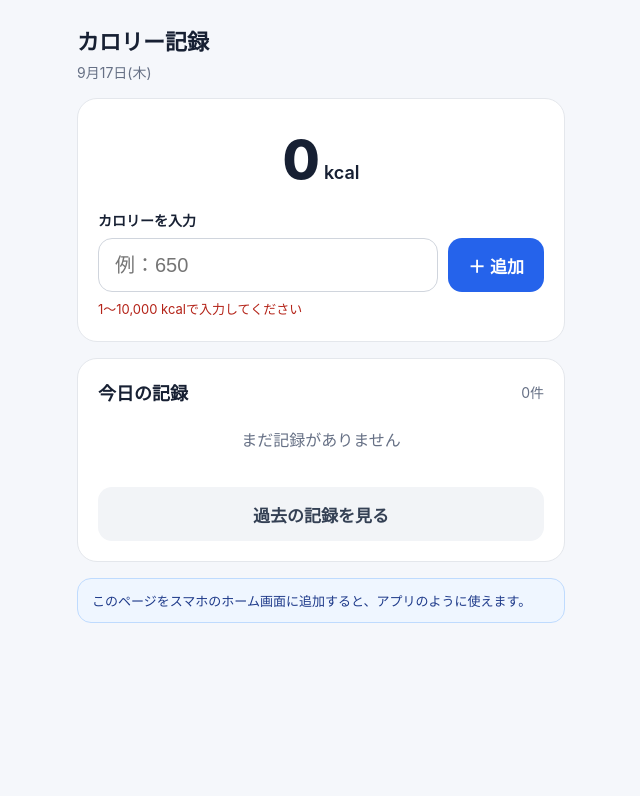
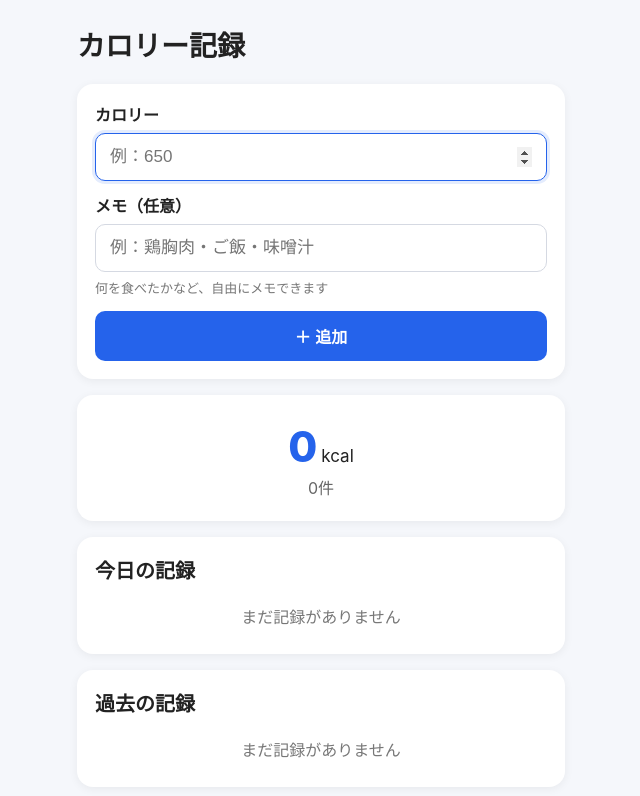
Before and after one commit to sych8h579m-star/calorie-app, a plain HTML site: page index.html in a window 1280 px wide. Both pictures are taken after a click on the button "＋ 追加". Shown: the whole page, without its empty margins (319-959 px from the left). Drawn offline with Linux system fonts and the light colour scheme.

Commit message:
Update index.html

```diff
--- a/index.html
+++ b/index.html
@@ -1,156 +1,291 @@
-<!doctype html>
+<!DOCTYPE html>
 <html lang="ja">
 <head>
-  <meta charset="utf-8">
-  <meta name="viewport" content="width=device-width, initial-scale=1, viewport-fit=cover">
+  <meta charset="UTF-8">
+  <meta name="viewport" content="width=device-width, initial-scale=1.0">
   <meta name="theme-color" content="#2563eb">
-  <meta name="apple-mobile-web-app-capable" content="yes">
-  <meta name="apple-mobile-web-app-status-bar-style" content="default">
-  <meta name="apple-mobile-web-app-title" content="カロリー記録">
-  <link rel="manifest" href="manifest.json">
-  <link rel="apple-touch-icon" href="icon-192.png">
+  <link rel="manifest" href="./manifest.json">
   <title>カロリー記録</title>
   <style>
-    *{box-sizing:border-box}
-    body{margin:0;font-family:-apple-system,BlinkMacSystemFont,"Segoe UI",sans-serif;background:#f5f7fb;color:#172033}
-    main{max-width:520px;margin:0 auto;padding:24px 16px 40px}
-    h1{font-size:22px;margin:0 0 6px}
-    .date{color:#667085;font-size:14px}
-    .card{background:white;border:1px solid #e4e7ec;border-radius:20px;padding:20px;margin-top:16px}
-    .total{text-align:center;padding:8px 0 18px}
-    .total-num{font-size:54px;font-weight:800;letter-spacing:-2px}
-    .unit{font-size:18px;font-weight:600;margin-left:6px}
-    label{display:block;font-weight:700;font-size:14px;margin-bottom:8px}
-    .row{display:flex;gap:10px}
-    input{min-width:0;flex:1;height:54px;border:1px solid #d0d5dd;border-radius:14px;padding:0 16px;font-size:20px}
-    input:focus{outline:3px solid #dbeafe;border-color:#2563eb}
-    button{height:54px;border:0;border-radius:14px;font-size:17px;font-weight:700;padding:0 20px;cursor:pointer}
-    .add{background:#2563eb;color:white}
-    .sub{background:#f2f4f7;color:#344054}
-    .msg{height:22px;color:#b42318;font-size:13px;margin-top:7px}
-    .head{display:flex;justify-content:space-between;align-items:center}
-    .head h2{font-size:18px;margin:0}
-    .count{color:#667085;font-size:14px}
-    .entry{display:flex;justify-content:space-between;align-items:center;padding:14px 0;border-bottom:1px solid #eaecf0}
-    .entry:last-child{border-bottom:0}
-    .kcal{font-weight:700}
-    .time{color:#667085;font-size:13px;margin-top:3px}
-    .delete{height:40px;padding:0 12px;background:transparent;color:#667085;font-size:14px}
-    .empty{text-align:center;color:#667085;padding:22px 0}
-    .history-btn{width:100%;margin-top:14px;background:#f2f4f7;color:#344054}
-    #history{display:none}
-    .day{padding:13px 0;border-bottom:1px solid #eaecf0;display:flex;justify-content:space-between}
-    .day:last-child{border-bottom:0}
-    .install-note{background:#eff6ff;border:1px solid #bfdbfe;border-radius:14px;padding:12px 14px;font-size:13px;color:#1e3a8a;margin-top:16px}
+    * { box-sizing: border-box; }
+    body {
+      margin: 0;
+      font-family: -apple-system, BlinkMacSystemFont, "Segoe UI", sans-serif;
+      background: #f5f7fb;
+      color: #222;
+    }
+    .container {
+      max-width: 520px;
+      margin: 0 auto;
+      padding: 24px 16px 40px;
+    }
+    h1 { font-size: 28px; margin: 0 0 20px; }
+    .card {
+      background: white;
+      border-radius: 16px;
+      padding: 18px;
+      margin-bottom: 16px;
+      box-shadow: 0 2px 10px rgba(0,0,0,.06);
+    }
+    label {
+      display: block;
+      font-weight: 600;
+      margin: 12px 0 7px;
+    }
+    label:first-child { margin-top: 0; }
+    input {
+      width: 100%;
+      padding: 13px 14px;
+      border: 1px solid #d5d9e2;
+      border-radius: 10px;
+      font-size: 17px;
+      background: #fff;
+    }
+    input:focus {
+      outline: none;
+      border-color: #2563eb;
+      box-shadow: 0 0 0 3px rgba(37,99,235,.12);
+    }
+    button {
+      border: 0;
+      border-radius: 10px;
+      cursor: pointer;
+      font-size: 16px;
+    }
+    .add {
+      width: 100%;
+      margin-top: 14px;
+      padding: 13px;
+      background: #2563eb;
+      color: white;
+      font-weight: 700;
+    }
+    .total {
+      text-align: center;
+      padding: 8px 0 4px;
+    }
+    .total-number {
+      font-size: 42px;
+      font-weight: 800;
+      color: #2563eb;
+    }
+    .unit { font-size: 17px; margin-left: 4px; }
+    .count {
+      color: #666;
+      margin-top: 3px;
+    }
+    .section-title {
+      font-size: 20px;
+      font-weight: 700;
+      margin: 0 0 12px;
+    }
+    .record {
+      padding: 12px 0;
+      border-top: 1px solid #eee;
+      display: flex;
+      gap: 10px;
+      align-items: flex-start;
+    }
+    .record:first-child { border-top: 0; }
+    .record-main { flex: 1; min-width: 0; }
+    .record-top {
+      font-weight: 700;
+      font-size: 16px;
+    }
+    .memo {
+      color: #555;
+      margin-top: 4px;
+      white-space: pre-wrap;
+      overflow-wrap: anywhere;
+    }
+    .delete {
+      background: #f0f1f3;
+      color: #555;
+      padding: 7px 10px;
+      font-size: 13px;
+      flex-shrink: 0;
+    }
+    .day {
+      padding: 10px 0;
+      border-top: 1px solid #eee;
+      display: flex;
+      justify-content: space-between;
+    }
+    .empty { color: #777; text-align: center; padding: 8px 0; }
+    .hint { color: #777; font-size: 13px; margin-top: 6px; }
   </style>
 </head>
 <body>
-<main>
+  <div class="container">
     <h1>カロリー記録</h1>
-  <div class="date" id="date"></div>
 
-  <section class="card">
+    <div class="card">
+      <label for="calories">カロリー</label>
+      <input id="calories" type="number" inputmode="numeric" min="1" max="10000" step="1" placeholder="例：650">
+
+      <label for="memo">メモ（任意）</label>
+      <input id="memo" type="text" maxlength="100" placeholder="例：鶏胸肉・ご飯・味噌汁">
+      <div class="hint">何を食べたかなど、自由にメモできます</div>
+
+      <button class="add" id="addBtn">＋ 追加</button>
+    </div>
+
+    <div class="card">
       <div class="total">
-      <div><span class="total-num" id="total">0</span><span class="unit">kcal</span></div>
+        <div>
+          <span class="total-number" id="todayTotal">0</span><span class="unit">kcal</span>
         </div>
-    <form id="form">
-      <label for="calories">カロリーを入力</label>
-      <div class="row">
-        <input id="calories" type="number" inputmode="numeric" min="1" max="10000" step="1" placeholder="例：650" autocomplete="off">
-        <button class="add" type="submit">＋ 追加</button>
+        <div class="count" id="todayCount">0件</div>
       </div>
-      <div class="msg" id="msg" aria-live="polite"></div>
-    </form>
-  </section>
+    </div>
 
-  <section class="card">
-    <div class="head">
-      <h2>今日の記録</h2>
-      <span class="count" id="count">0件</span>
+    <div class="card">
+      <div class="section-title">今日の記録</div>
+      <div id="todayRecords"></div>
     </div>
-    <div id="entries"></div>
-    <button type="button" class="history-btn" id="historyBtn">過去の記録を見る</button>
-  </section>
 
-  <section class="card" id="history">
-    <div class="head"><h2>過去の記録</h2></div>
-    <div id="days"></div>
-  </section>
-
-  <div class="install-note">このページをスマホのホーム画面に追加すると、アプリのように使えます。</div>
-</main>
+    <div class="card">
+      <div class="section-title">過去の記録</div>
+      <div id="history"></div>
+    </div>
+  </div>
 
   <script>
-(() => {
-  const KEY = "calorie-records-v1";
-  const $ = id => document.getElementById(id);
-  const todayKey = () => {
-    const d = new Date();
-    return `${d.getFullYear()}-${String(d.getMonth()+1).padStart(2,"0")}-${String(d.getDate()).padStart(2,"0")}`;
-  };
-  const load = () => {
-    try { return JSON.parse(localStorage.getItem(KEY) || "{}"); }
-    catch { return {}; }
-  };
-  const save = data => localStorage.setItem(KEY, JSON.stringify(data));
-  const data = load();
-  const key = todayKey();
-  if (!Array.isArray(data[key])) data[key] = [];
+    const STORAGE_KEY = "calorie-records-v1";
 
-  $("date").textContent = new Intl.DateTimeFormat("ja-JP",{month:"long",day:"numeric",weekday:"short"}).format(new Date());
+    function loadRecords() {
+      try {
+        return JSON.parse(localStorage.getItem(STORAGE_KEY) || "[]");
+      } catch {
+        return [];
+      }
+    }
 
-  function render() {
-    const list = data[key];
-    const total = list.reduce((s,e)=>s+e.kcal,0);
-    $("total").textContent = total.toLocaleString("ja-JP");
-    $("count").textContent = `${list.length}件`;
+    function saveRecords(records) {
+      localStorage.setItem(STORAGE_KEY, JSON.stringify(records));
+    }
 
-    $("entries").innerHTML = list.length ? list.map((e,i)=>`
-      <div class="entry">
-        <div><div class="kcal">${e.kcal.toLocaleString("ja-JP")} kcal</div><div class="time">${e.time}</div></div>
-        <button type="button" class="delete" data-i="${i}">削除</button>
-      </div>`).join("") : `<div class="empty">まだ記録がありません</div>`;
+    function dateKey(date = new Date()) {
+      const y = date.getFullYear();
+      const m = String(date.getMonth() + 1).padStart(2, "0");
+      const d = String(date.getDate()).padStart(2, "0");
+      return `${y}-${m}-${d}`;
+    }
 
-    document.querySelectorAll(".delete").forEach(btn => {
-      btn.addEventListener("click", () => {
-        list.splice(Number(btn.dataset.i),1);
-        save(data); render();
-      });
+    function timeText(iso) {
+      const d = new Date(iso);
+      return d.toLocaleTimeString("ja-JP", {
+        hour: "2-digit",
+        minute: "2-digit"
       });
     }
 
-  $("form").addEventListener("submit", e => {
-    e.preventDefault();
-    const n = Number($("calories").value);
-    $("msg").textContent = "";
-    if (!Number.isFinite(n) || n < 1 || n > 10000) {
-      $("msg").textContent = "1〜10,000 kcalで入力してください";
+    function escapeHtml(text) {
+      const div = document.createElement("div");
+      div.textContent = text ?? "";
+      return div.innerHTML;
+    }
+
+    function render() {
+      const records = loadRecords();
+      const today = dateKey();
+
+      const todayRecords = records
+        .filter(r => r.date === today)
+        .sort((a, b) => new Date(b.createdAt) - new Date(a.createdAt));
+
+      const total = todayRecords.reduce((sum, r) => sum + r.calories, 0);
+      document.getElementById("todayTotal").textContent = total.toLocaleString("ja-JP");
+      document.getElementById("todayCount").textContent = `${todayRecords.length}件`;
+
+      const todayEl = document.getElementById("todayRecords");
+      if (todayRecords.length === 0) {
+        todayEl.innerHTML = '<div class="empty">まだ記録がありません</div>';
+      } else {
+        todayEl.innerHTML = todayRecords.map(r => `
+          <div class="record">
+            <div class="record-main">
+              <div class="record-top">${timeText(r.createdAt)}　${r.calories.toLocaleString("ja-JP")} kcal</div>
+              ${r.memo ? `<div class="memo">${escapeHtml(r.memo)}</div>` : ""}
+            </div>
+            <button class="delete" onclick="deleteRecord('${r.id}')">削除</button>
+          </div>
+        `).join("");
+      }
+
+      const groups = {};
+      records.forEach(r => {
+        groups[r.date] = (groups[r.date] || 0) + r.calories;
+      });
+
+      const dates = Object.keys(groups).sort().reverse();
+      const historyEl = document.getElementById("history");
+      if (dates.length === 0) {
+        historyEl.innerHTML = '<div class="empty">まだ記録がありません</div>';
+      } else {
+        historyEl.innerHTML = dates.map(date => `
+          <div class="day">
+            <span>${date}</span>
+            <strong>${groups[date].toLocaleString("ja-JP")} kcal</strong>
+          </div>
+        `).join("");
+      }
+    }
+
+    function addRecord() {
+      const caloriesInput = document.getElementById("calories");
+      const memoInput = document.getElementById("memo");
+      const calories = Number(caloriesInput.value);
+      const memo = memoInput.value.trim();
+
+      if (!Number.isInteger(calories) || calories < 1 || calories > 10000) {
+        alert("カロリーは1〜10,000 kcalの整数で入力してください。");
+        caloriesInput.focus();
         return;
       }
-    data[key].push({kcal:Math.round(n), time:new Intl.DateTimeFormat("ja-JP",{hour:"2-digit",minute:"2-digit"}).format(new Date())});
-    save(data); $("calories").value = ""; render(); $("calories").focus();
+
+      const records = loadRecords();
+      records.push({
+        id: crypto.randomUUID ? crypto.randomUUID() : `${Date.now()}-${Math.random()}`,
+        calories,
+        memo,
+        date: dateKey(),
+        createdAt: new Date().toISOString()
+      });
+      saveRecords(records);
+
+      caloriesInput.value = "";
+      memoInput.value = "";
+      caloriesInput.focus();
+      render();
+    }
+
+    window.deleteRecord = function(id) {
+      const records = loadRecords();
+      const target = records.find(r => r.id === id);
+      if (!target) return;
+
+      if (!confirm(`${target.calories} kcalの記録を削除しますか？`)) return;
+
+      saveRecords(records.filter(r => r.id !== id));
+      render();
+    };
+
+    document.getElementById("addBtn").addEventListener("click", addRecord);
+
+    document.getElementById("calories").addEventListener("keydown", e => {
+      if (e.key === "Enter") addRecord();
     });
 
-  $("historyBtn").addEventListener("click", () => {
-    const box = $("history");
-    box.style.display = box.style.display === "block" ? "none" : "block";
-    if (box.style.display === "block") {
-      const keys = Object.keys(data).sort().reverse();
-      $("days").innerHTML = keys.length ? keys.map(k => {
-        const total = data[k].reduce((s,e)=>s+e.kcal,0);
-        const d = new Date(k+"T00:00:00");
-        const label = new Intl.DateTimeFormat("ja-JP",{year:"numeric",month:"numeric",day:"numeric",weekday:"short"}).format(d);
-        return `<div class="day"><span>${label}</span><strong>${total.toLocaleString("ja-JP")} kcal</strong></div>`;
-      }).join("") : `<div class="empty">履歴なし</div>`;
-    }
+    document.getElementById("memo").addEventListener("keydown", e => {
+      if (e.key === "Enter") addRecord();
     });
 
     render();
 
     if ("serviceWorker" in navigator) {
-    navigator.serviceWorker.register("sw.js").catch(()=>{});
+      navigator.serviceWorker.register("./sw.js").catch(() => {});
     }
-})();
   </script>
 </body>
 </html>
```
Lines whose indentation alone changed are shown as unchanged.
